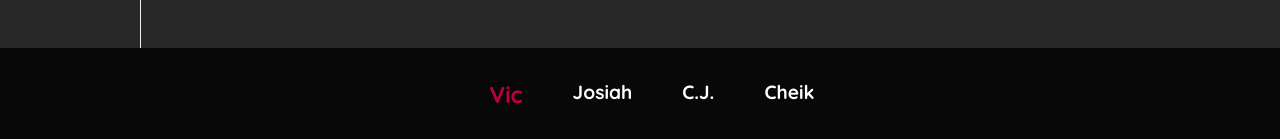
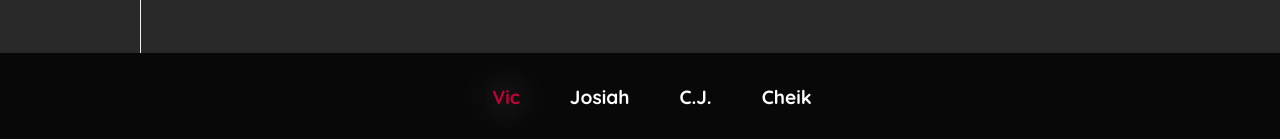
Before and after one commit to jtuvek/Level-Up-Lounge, a React (Vite) app in the folder client/: page / in a window 1280 px wide. In both pictures the pointer is over the link "Vic". Shown: the part 659-798 px from the top of the page. Built offline with nearby package versions, Linux system fonts and the light colour scheme.

Commit message:
fixed alignment issues with form

```diff
--- a/client/src/components/layout/layout.css
+++ b/client/src/components/layout/layout.css
@@ -96,5 +96,5 @@
 .footer-links a:hover {
     color: #c1003a;
     font-weight: bolder;
-    font-size: larger;
+    text-shadow: #f2f2f2 0px 0px 40px;
 }
--- a/client/src/index.css
+++ b/client/src/index.css
@@ -69,6 +69,9 @@ h1 {
   position: relative; top: -400px;
 }
 
+
+
+
 /* .loginContainer {
   display: flex;
   flex-direction: column;
@@ -89,6 +92,7 @@ h1 {
   flex-direction: column;
   align-items: center;
   justify-content: center;
+
 }
 
 .email-header,
```
Also changed, not shown: client/src/App.jsx (line endings or trailing spaces).
